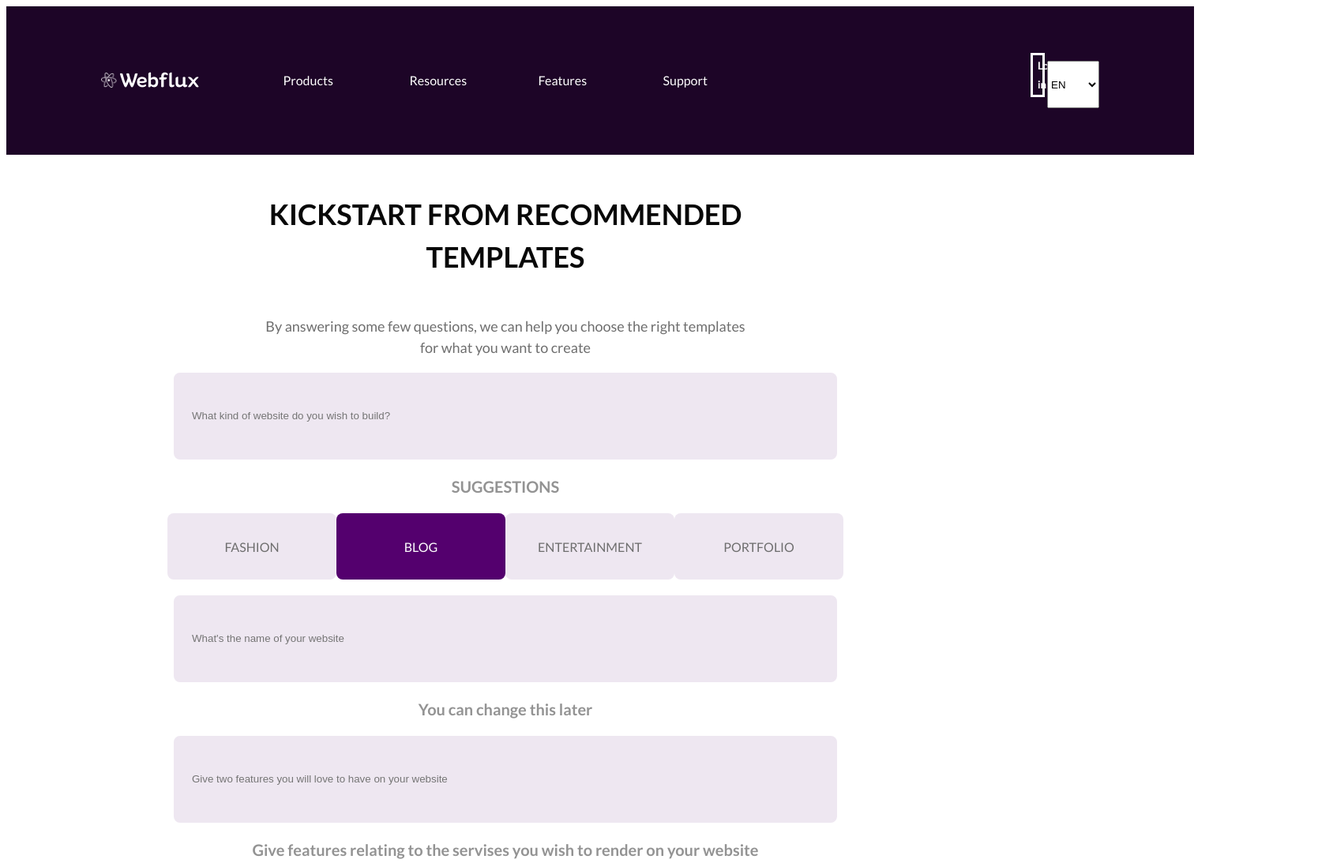
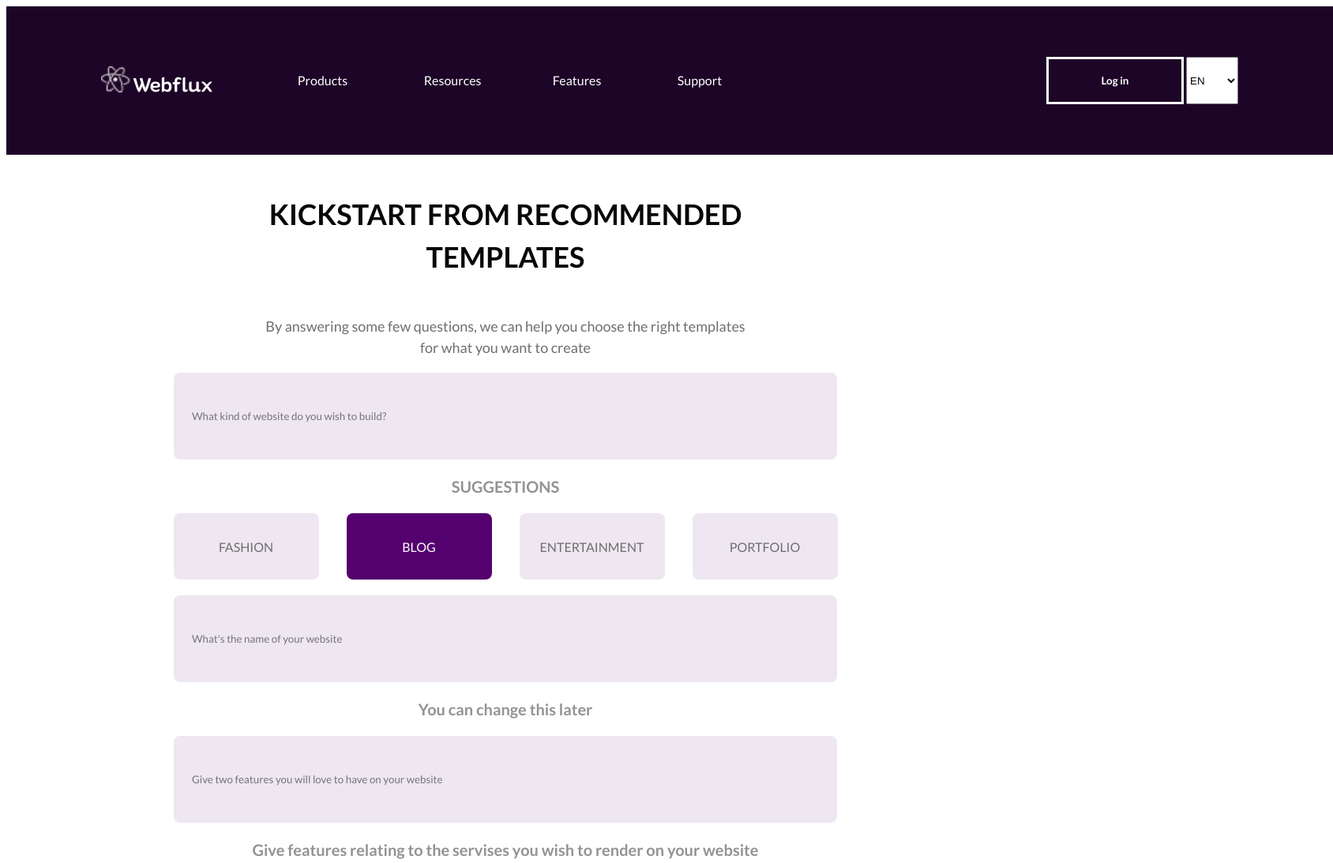
Before and after one commit to Kurolinks/Prompt-Page, a plain HTML site: page index.html in a window 1280 px wide. Shown: the top 1093 px of the page at 79% size, 1688 px wide, since content can reach past the window. Drawn offline with Linux system fonts and the light colour scheme.

Commit message:
Made Changes on HTML and CSS files

```diff
--- a/index.html
+++ b/index.html
@@ -9,7 +9,7 @@
 	</head>
 	<body>
 		<header>
-			<div class="nav">
+			<div id="special" class="nav">
 				<a href="index.html">
 					<img id="navlogo" src="Logo Icon.png">
 					<img id="navname" src="Logo Name.png">
@@ -45,7 +45,7 @@
 			<p class="toptext">By answering some few questions, we can help you choose the right templates <br> for what you want to create</p>
 
 			<form class="questions">
-				<input class="firstinput" type="text" name="" placeholder="What kind of website do you wish to build?">
+				<input type="text" name="" placeholder="What kind of website do you wish to build?">
 				<p class="suggestions">SUGGESTIONS</p>
 				<div class="options">
 					<div class="itemone">
@@ -71,7 +71,7 @@
 		</main>
 
 		<footer>
-			<div class="footer">
+			<div dir="special" class="footer">
 	        	<div class="firstdiv">
 	        			<p class="footericon">
 			            	<img id="navlogo" src="Logo Icon.png">
--- a/styles.css
+++ b/styles.css
@@ -2,6 +2,11 @@
 
 body {
     font-family: 'Lato', sans-serif;
+}
+
+
+#special {
+    width: 1440px;
 }
 
 .nav {
@@ -9,22 +14,24 @@ body {
     background: #1D0527;
     color: white;
     display: flex;
-    justify-content: space-around;
-    padding: 32px 120px;
+    /*min-width: 1440px;*/
+    /*justify-content: space-around;*/
     /*width: 1440px;*/
     height: 124px;
+    margin: 0, auto;
     left: 0;
+    padding: 32px 120px;
     right: 0;
     top: 0;
     justify-content: space-between;
-    width: 100%;
+    /*width: 100%;*/
 }
 
 #navlogo {
     /*color: #FFFFFF;*/
-    height: 21.4pxx;
+    height: 39.32pxx;
     /*position: absolute;*/
-    width: 20px;
+    width: 36.6px;
 }
 
 .navname{
@@ -38,10 +45,7 @@ body {
 .menus {
     display: flex;
     font-family: "Lato", sans-serif;
-    font-weight: 400;
-    font-size: 16px;
     gap:  97px;
-    line-height: 24px;
     color: #FFFFFF;
     flex: none;
     flex-grow: 0;
@@ -51,65 +55,65 @@ body {
 
 .navitemone {
     color:  FFFFFFF;
-    display: flex;
+    cursor: pointer;
+    font-size: 16px;
+    font-style: normal;
+    font-weight: 400;
     gap: 5px;
     height: 24px;
+    left: 8px;
+    line-height: 24px;
+    top: 8px;
     width: 63px;
-    top: 8px;
-    left: 8px;
 }
 
-.navitemone select {
-    background: #1D0527;
-    border: 0;
-    color: white;
-    cursor: pointer;
-}
 
 .navitemtwo {
     color:  FFFFFFF;
-    display: flex;
+    cursor: pointer;
+    font-size: 16px;
+    font-style: normal;
+    font-weight: 400;
     gap: 5px;
     height: 24px;
+    left: 8px;
+    line-height: 24px;
+    top: 8px;
     width: 66px;
 }
 
-.navitemtwo select {
-    background: #1D0527;
-    border: 0;
-    color: white;
-    cursor: pointer;
-}
 
 .navitemthree {
     color:  FFFFFFF;
-    display: flex;
+    cursor: pointer;
+    font-size: 16px;
+    font-style: normal;
+    font-weight: 400;
     gap: 5px;
+    left: 8px;
+    line-height: 24px;
     height: 24px;
+    top: 8px;
     width: 61px;
 }
 
-.navitemthree select {
-    background: #1D0527;
-    border: 0;
-    color: white;
-    cursor: pointer;
-}
 
 .navitemfour {
     color:  FFFFFFF;
+    cursor: pointer;
     display: flex;
+    font-style: normal;
+    font-weight: 400;
     gap: 5px;
+    left: 8px;
+    line-height: 24px;
     height: 24px;
+    top: 8px;
     width: 57px;
 }
 
-
-.navitemfour select {
-    background: #1D0527;
-    border: 0;
-    color: white;
-    cursor: pointer;
+.rightbutoon {
+    gap: 50px;
 }
 
 .login {
@@ -118,11 +122,12 @@ body {
     color: #FFFFFF;
     cursor: pointer;
     font-family: 'lato', sans-serif;
+    line-height: 24px;
+    font-style: normal;
     font-weight: 700;
-    height: ;
+    height: 60px;
     line-height: 24px;
-    size: 16px;
-    width: 0px;
+    width: 174px;
 }
 
 
@@ -154,6 +159,7 @@ main {
 }
 
 .headerone {
+    text-align: center;
     color: #080808;
     font-family: "Lato", sans-serif;
     line-height: 54px;
@@ -168,18 +174,27 @@ main {
 .toptext {
     color: #6E6E6E;
     font-family: "Lato", sans-serif;
-    line-height: 27px;
     font-size: 18px;
     font-style: normal;
+    text-align: center;
     font-weight: 500;
+    line-height: 27px;
+    height: 54px;
 }
+
 
 .questions input {
     background: #EEE7F1;
     border: solid #EEE7F1;
     border-radius: 8px;
+    color: #6E6E6E;
+    font-family: "Lato", sans-serif;
+    line-height: 24px
+    font-size: 16px;
+    font-weight: 500;
+    height: 64px;
+    outline-color: #540D6E;
     padding: 20px;
-    height: 64px;
     width: 794px;
 }
 
@@ -191,16 +206,17 @@ main {
     font-size: 20px;
     font-style: normal;
     font-weight: 700;
+    text-align: center;
 }
 
 .options {
+    align-items: center;
     border-radius: 1px soolid red;
-    align-items: center;
     display: flex;
-    /*gap:  14.5px;*/
+    gap:  35px;
     justify-content: center;
-    margin: 0;
-    border: 0;
+    /*margin: 0;
+    border: 0;#*/
     padding-bottom: 20px;
     /*height: 64px;
     width: 794px;   */
@@ -216,9 +232,10 @@ main {
     font-weight: 500;
     height: 54px;
     /*justify-content: center;*/
-    /*gap: 104px*/
+    gap: 104px;
     line-height: 24px;
-    padding: 15px;
+    padding: 15px 0;
+    text-align: center;
     width: 184px;
 }
 
@@ -238,9 +255,10 @@ main {
     font-weight: 500;
     height: 54px;
     /*justify-content: center;*/
-    /*gap: 104px*/
+    gap: 104px;
     line-height: 24px;
-    padding: 15px;
+    padding: 15px 0;
+    text-align: center;
     width: 184px;
 }
 
@@ -259,9 +277,10 @@ main {
     font-weight: 500;
     height: 54px;
     /*justify-content: center;*/
-    /*gap: 104px*/
+    gap: 104px;
     line-height: 24px;
-    padding: 15px;
+    padding: 15px 0;
+    text-align: center;
     width: 184px;
 }
 
@@ -280,9 +299,10 @@ main {
     font-weight: 500;
     height: 54px;
     /*justify-content: center;*/
-    /*gap: 104px*/
+    gap: 104px;
     line-height: 24px;
-    padding: 15px;
+    padding: 15px 0;
+    text-align: center;
     width: 184px;
 }
 
@@ -298,6 +318,7 @@ main {
     font-style: normal;
     font-weight: 700;
     line-height: 28px;
+    text-align: center;
 }
 
 .givefeatures {
@@ -307,6 +328,7 @@ main {
     font-style: normal;
     font-weight: 700;
     line-height: 28px;
+    text-align: center;
 }
 
 .itemselect {
@@ -360,6 +382,8 @@ h3 {
     /* margin-left: 200px; */
 }
 
+
+
 @font-face {
     font-family: myfont;
     src: url(Lato-Bold.ttf);
@@ -408,10 +432,12 @@ h3 {
     grid-template-areas: 'a b c' 'a d c';
     height: 492px;
     left: 0px;
+    right: 0px;
     margin-top: 100px;
+    /*min-width: 1440px;*/
     padding: 50px;
     position: absolute;
-    width: 100%;
+    /*width: 100%;*/
     /* top: 1188px; */
 }
 
@@ -476,14 +502,28 @@ h3 {
     grid-area: c;
     margin-right: 300px;
     padding: 50px;
+    width: 200px;
 }
 
-.fourthdiv {
+.thirdtext {
+
+}
+
+.thirdimages {
     grid-area: d;
     margin-top: 55px;
     padding: 15px;
     /* margin-right: 100px; */
     /* margin-left: 0px; */
+}
+
+.thirdimages p {
+    width: 220px;
+}
+
+.footericon{
+    left: 123px;
+    position: absolute;
 }
 
 .playstore {
```
